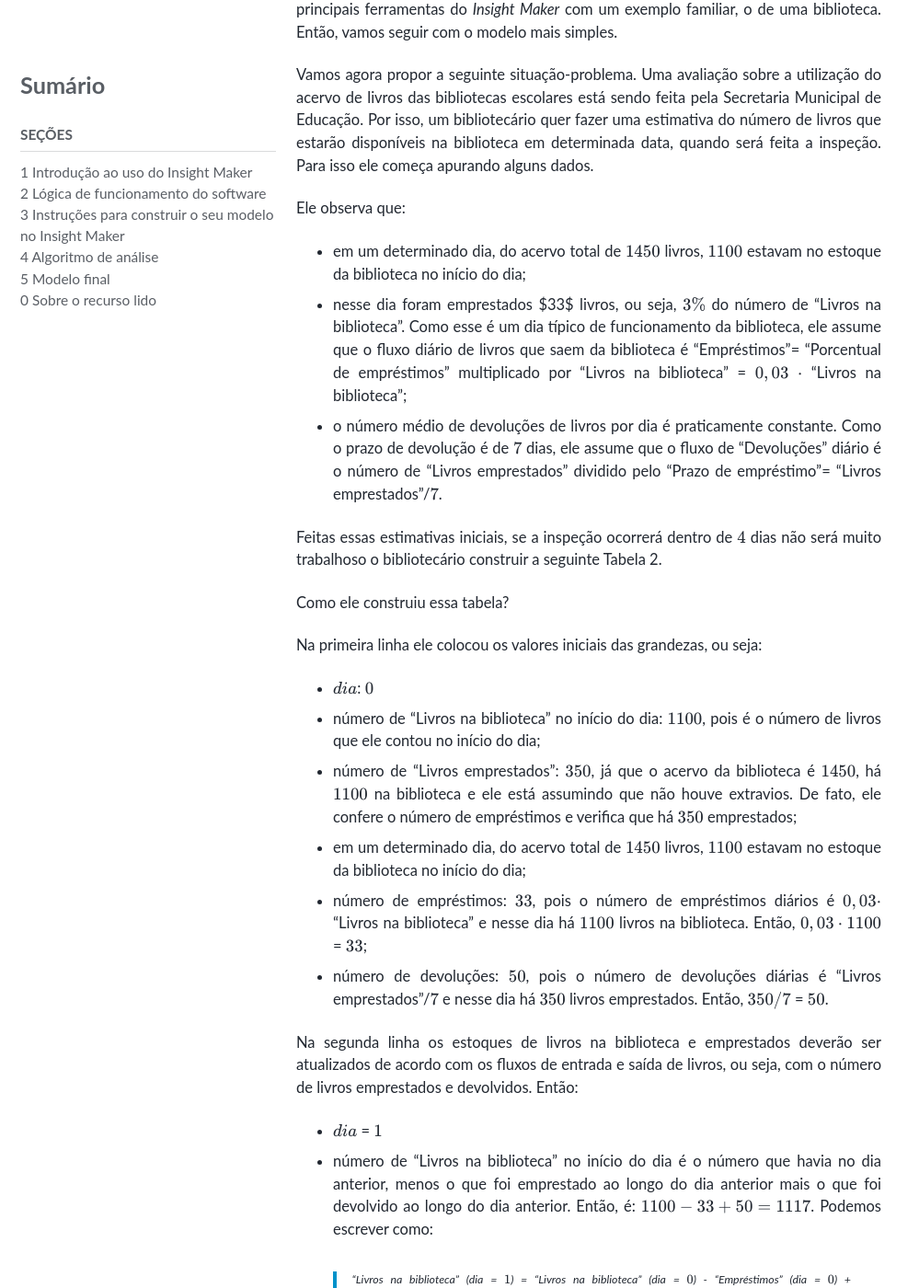
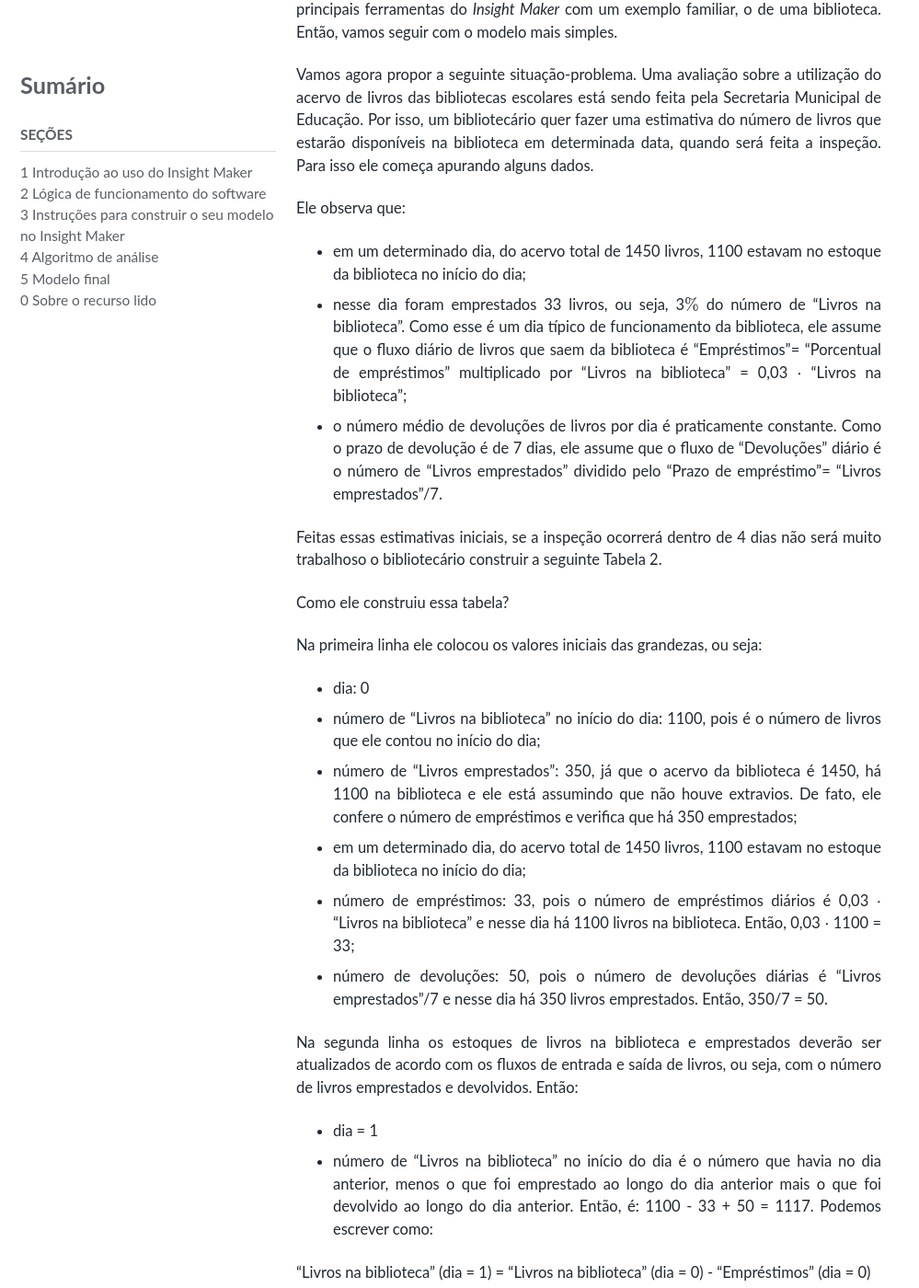
Before and after one commit to milenalauschner/MM, a Jekyll site: the page built from _pages/funcionamento.md, in a window 1280 px wide and 1400 px high, scrolled down 3083 px. Shown: the whole window at 92% size, without its empty margins (0-999 px from the left). Built offline with Jekyll 4.4.1, drawn with Linux system fonts in a browser that asks for light colours; cached includes are drawn as plain includes; nearby versions of some CDN libraries; some web fonts are replaced; formulas are drawn with MathJax 3; some of the changed text lies outside the part shown.

Commit message:
Update funcionamento.md

```diff
--- a/_pages/funcionamento.md
+++ b/_pages/funcionamento.md
@@ -76,12 +76,12 @@ Vamos agora propor a seguinte situação-problema. Uma avaliação sobre a utili
 
 Ele observa que:
 
-  * em um determinado dia, do acervo total de $$1450$$ livros, $$1100$$ estavam no estoque da biblioteca no início do dia;
-  * nesse dia foram emprestados $33$ livros, ou seja, $$3\%$$ do número de "Livros na biblioteca".   Como esse é um dia típico de funcionamento da biblioteca, ele assume que o fluxo diário de livros que saem da biblioteca é "Empréstimos"= "Porcentual de empréstimos" multiplicado por "Livros na biblioteca" = $$0,03$$ $$\cdot$$ "Livros na biblioteca";
-  * o número médio de devoluções de livros por dia é praticamente constante. Como o prazo de devolução é de $$7$$ dias, ele assume que o fluxo de "Devoluções" diário é o número de "Livros emprestados" dividido pelo "Prazo de empréstimo"= "Livros emprestados"/$$7$$.
+  * em um determinado dia, do acervo total de 1450 livros, 1100 estavam no estoque da biblioteca no início do dia;
+  * nesse dia foram emprestados 33 livros, ou seja, 3$$\%$$ do número de "Livros na biblioteca".   Como esse é um dia típico de funcionamento da biblioteca, ele assume que o fluxo diário de livros que saem da biblioteca é "Empréstimos"= "Porcentual de empréstimos" multiplicado por "Livros na biblioteca" = 0,03 $$\cdot$$ "Livros na biblioteca";
+  * o número médio de devoluções de livros por dia é praticamente constante. Como o prazo de devolução é de 7 dias, ele assume que o fluxo de "Devoluções" diário é o número de "Livros emprestados" dividido pelo "Prazo de empréstimo"= "Livros emprestados"/7.
 {: .text-justify}
 
-Feitas essas estimativas iniciais, se a inspeção ocorrerá dentro de $$4$$ dias não será muito trabalhoso o bibliotecário construir a seguinte  Tabela 2.
+Feitas essas estimativas iniciais, se a inspeção ocorrerá dentro de 4 dias não será muito trabalhoso o bibliotecário construir a seguinte  Tabela 2.
 {: .text-justify}
 
 Como ele construiu essa tabela?
@@ -89,27 +89,39 @@ Como ele construiu essa tabela?
 Na primeira linha ele colocou os valores iniciais das grandezas, ou seja:
 {: .text-justify}
 
-  * $$dia$$: $$0$$
-  * número de "Livros na biblioteca" no início do dia: $$1100$$, pois é o número de livros que ele contou no início do dia;
-  * número de "Livros emprestados": $$350$$, já que o acervo da biblioteca é $$1450$$, há $$1100$$ na biblioteca e ele está assumindo que não houve extravios. De fato, ele confere o número de empréstimos e verifica que há $$350$$ emprestados;
-  * em um determinado dia, do acervo total de $$1450$$ livros, $$1100$$ estavam no estoque da biblioteca no início do dia;
-  * número de empréstimos: $$33$$, pois o número de empréstimos diários é $$0,03 \cdot$$ "Livros na biblioteca" e nesse dia há  $$1100$$ livros na biblioteca. Então,   $$0,03 \cdot 1100$$ = $$33$$;
-  * número de devoluções: $$50$$, pois o número de devoluções diárias é "Livros emprestados"/$$7$$ e nesse dia há $$350$$ livros emprestados. Então, $$350/7$$ = $$50$$.
+  * dia: 0
+  * número de "Livros na biblioteca" no início do dia: 1100, pois é o número de livros que ele contou no início do dia;
+  * número de "Livros emprestados": 350, já que o acervo da biblioteca é 1450, há 1100 na biblioteca e ele está assumindo que não houve extravios. De fato, ele confere o número de empréstimos e verifica que há 350 emprestados;
+  * em um determinado dia, do acervo total de 1450 livros, 1100 estavam no estoque da biblioteca no início do dia;
+  * número de empréstimos: 33, pois o número de empréstimos diários é 0,03 $$\cdot$$ "Livros na biblioteca" e nesse dia há  1100 livros na biblioteca. Então,   0,03 $$\cdot$$ 1100 = 33;
+  * número de devoluções: 50, pois o número de devoluções diárias é "Livros emprestados"/7 e nesse dia há 350 livros emprestados. Então, 350/7 = 50.
 {: .text-justify}
 
 Na segunda linha os estoques de livros na biblioteca e emprestados deverão ser atualizados de acordo com os fluxos de entrada e saída de livros, ou seja, com o número de livros emprestados e devolvidos. Então:
 {: .text-justify}
 
-  * $$dia$$ = $$1$$
-  * número de "Livros na biblioteca" no início do dia é o número que havia no dia anterior, menos o que foi emprestado ao longo do dia anterior mais o que foi devolvido ao longo do dia anterior. Então, é: $$1100 - 33 + 50 = 1117$$. Podemos escrever como:
-> "Livros na biblioteca" (dia = $$1$$) =  "Livros na biblioteca"  (dia = $$0$$) - "Empréstimos" (dia = $$0$$) + "Devoluções"(dia = $$0$$);
-  * número de "Livros emprestados" no início do dia: número que estava emprestado no dia anterior mais o que foi emprestado ao longo do dia anterior menos o que foi devolvido: $$350 + 33 - 50 = 333$$. Podemos escrever como:
-> "Livros emprestados"(dia = $$1$$) = "Livros emprestados" (dia = $$0$$) + "Empréstimos"(dia = $$0$$) - "Devoluções" (dia = $$0$$);
-  * número de empréstimos: $$34$$, pois o número de empréstimos diários é $$0,03 \cdot$$ "Livros na biblioteca" e nesse dia há  $$1117$$ "Livros na biblioteca". Então,   $$0,03 \cdot 1100 = 33$$. Isso fica expresso como:
-> "Empréstimos"(dia = $$0$$) = "Porcentagem de empréstimos" $$\cdot$$ "Livros na biblioteca"(dia = $$0$$);
-  * número de devoluções: $$48$$, pois o número de devoluções diárias é "Livros emprestados"/ $$7$$ e nesse dia há $$333$$ livros emprestados. Então, $$333/7$$ = $$47,57$$.  Ou seja,
-> "Devoluções" (dia = $$0$$) = "Livros emprestados"(dia = $$0$$)/"Prazo de empréstimos".
-  * Opa, não faz sentido valor fracionário para o número de livros, então, o número 47,57 foi arredondado na Tabela 2 para o múmero inteiro mais próximo, 48.
+  * dia = 1
+  * número de "Livros na biblioteca" no início do dia é o número que havia no dia anterior, menos o que foi emprestado ao longo do dia anterior mais o que foi devolvido ao longo do dia anterior. Então, é: 1100 - 33 + 50 = 1117. Podemos escrever como:
+{: .text-justify}
+
+"Livros na biblioteca" (dia = 1) =  "Livros na biblioteca"  (dia = 0) - "Empréstimos" (dia = 0) + "Devoluções"(dia = 0);
+
+* número de "Livros emprestados" no início do dia: número que estava emprestado no dia anterior mais o que foi emprestado ao longo do dia anterior menos o que foi devolvido: 350 + 33 - 50 = 333. Podemos escrever como:
+{: .text-justify}
+
+"Livros emprestados"(dia = 1) = "Livros emprestados" (dia = 0) + "Empréstimos"(dia = 0) - "Devoluções" (dia = 0);
+
+* número de empréstimos: 34, pois o número de empréstimos diários é 0,03 $$\cdot$$ "Livros na biblioteca" e nesse dia há  1117 "Livros na biblioteca". Então, 0,03 $$\cdot$$ 1100 = 33. Isso fica expresso como:
+{: .text-justify}
+
+"Empréstimos"(dia = 0) = "Porcentagem de empréstimos" $$\cdot$$ "Livros na biblioteca"(dia = 0);
+
+* número de devoluções: 48, pois o número de devoluções diárias é "Livros emprestados"/ 7 e nesse dia há 333 livros emprestados. Então, 333/7 = 47,57.  Ou seja,
+{: .text-justify}
+
+ "Devoluções" (dia = 0) = "Livros emprestados"(dia = 0)/"Prazo de empréstimos".
+
+* Opa, não faz sentido valor fracionário para o número de livros, então, o número 47,57 foi arredondado na Tabela 2 para o múmero inteiro mais próximo, 48.
 {: .text-justify}
 
 Esse é um detalhe muito importante: só faz sentido trabalhar com números inteiros (e positivos) de livros. Sempre que os cálculos produzirem valores fracionários, é preciso arredondar para o inteiro mais próximo.
@@ -118,22 +130,22 @@ Esse é um detalhe muito importante: só faz sentido trabalhar com números inte
 Podemos sintetizar os cálculos que o bibliotecário precisa fazer para completar a tabela do seguinte modo:
 {: .text-justify}
 
-"Livros na biblioteca" (dia = $$n+1$$) = "Livros na biblioteca" (dia = $$n$$) - "Empréstimos" (dia = $$n$$) + "Devoluções" (dia = $$n$$).
+"Livros na biblioteca" (dia = n+1) = "Livros na biblioteca" (dia = n) - "Empréstimos" (dia = n) + "Devoluções" (dia = n).
 {: .text-justify}
 
 De modo semelhante:
 
-"Livros emprestados"(dia = $$n+1$$) = "Livros emprestados" (dia =  $$n$$) + "Empréstimos" (dia = $$n$$) - "Devoluções" (dia = $$n$$).
+"Livros emprestados"(dia = n+1) = "Livros emprestados" (dia = n) + "Empréstimos" (dia = n) - "Devoluções" (dia = n).
 {: .text-justify}
 
 E ainda:
 
-"Empréstimos"(dia = $$n$$) = "Porcentagem de empréstimos" $$\cdot$$ "Livros na biblioteca" (dia = $$n$$).
+"Empréstimos"(dia = n) = "Porcentagem de empréstimos" $$\cdot$$ "Livros na biblioteca" (dia = n).
 e
-"Devoluções"(dia = $$n$$) =  "Livros emprestados" (dia = $$n$$)/ "Prazo de empréstimos"
+"Devoluções"(dia = n) =  "Livros emprestados" (dia = n)/ "Prazo de empréstimos"
 {: .text-justify}
 
-Em síntese as respostas produzidas pelo bibliotecário são: o número de Livros na biblioteca no quarto dia é $1153$ e o porcentual de Livros emprestados é $$297 \cdot 100\%/1450$$, ou seja aproximadamente, $$20\%$$.
+Em síntese as respostas produzidas pelo bibliotecário são: o número de Livros na biblioteca no quarto dia é $1153$ e o porcentual de Livros emprestados é 297 $$\cdot$$ 100$$\%$$/1450, ou seja aproximadamente, 20$$\%$$.
 {: .text-justify}
 
 Não é difícil fazer esses cálculos, mas se a inspeção ocorrer dentro de um mês ou mesmo dentro de meio ano, o bibliotecário teria bem mais trabalho para resolver o problema.
@@ -145,7 +157,7 @@ Vamos, então, deixar que o _Insight Maker_ faça a simulação do número de li
 *Tabela 2: Número de livros na biblioteca*
 {: .text-center}
 
-| $$dia$$|$$n$$ "Livros na biblioteca" no início do dia|$$m$$ "Livros emprestados" no início do dia|"Empréstimos" $$0,03$$ x $$n$$|Devoluções" $$m$$/$$7$$|
+| dia| "Livros na biblioteca" no início do dia ($$n$$)| "Livros emprestados" no início do dia ($$m$$)|"Empréstimos" $$0,03$$ x $$n$$|Devoluções" $$m$$/$$7$$|
 |:----:  |           :----:             |           :----:           |     :----:     |     :----:       |
 | $$0$$  |         $$1100$$             |           $$350$$          |     $$33$$     |     $$50$$       |
 | $$1$$  |         $$1117$$             |           $$333$$          |     $$34$$     |     $$48$$       |
```
